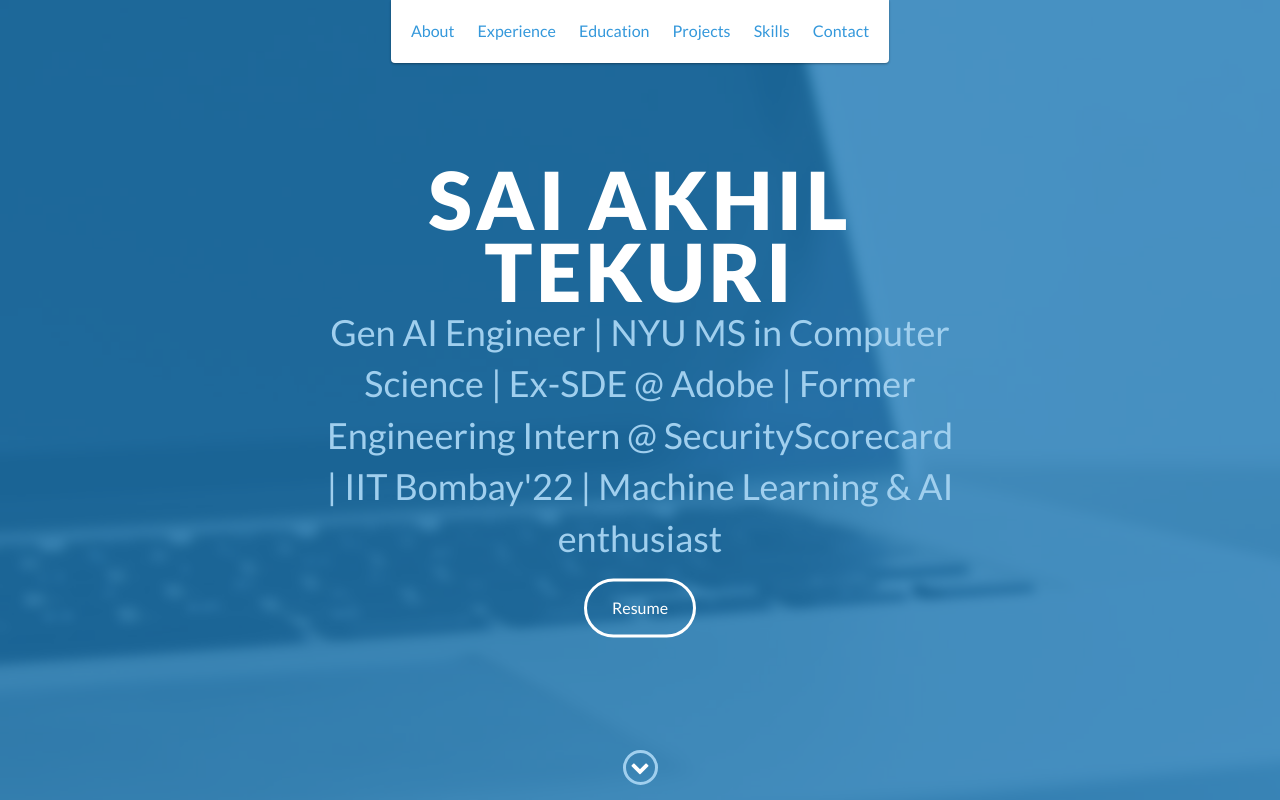
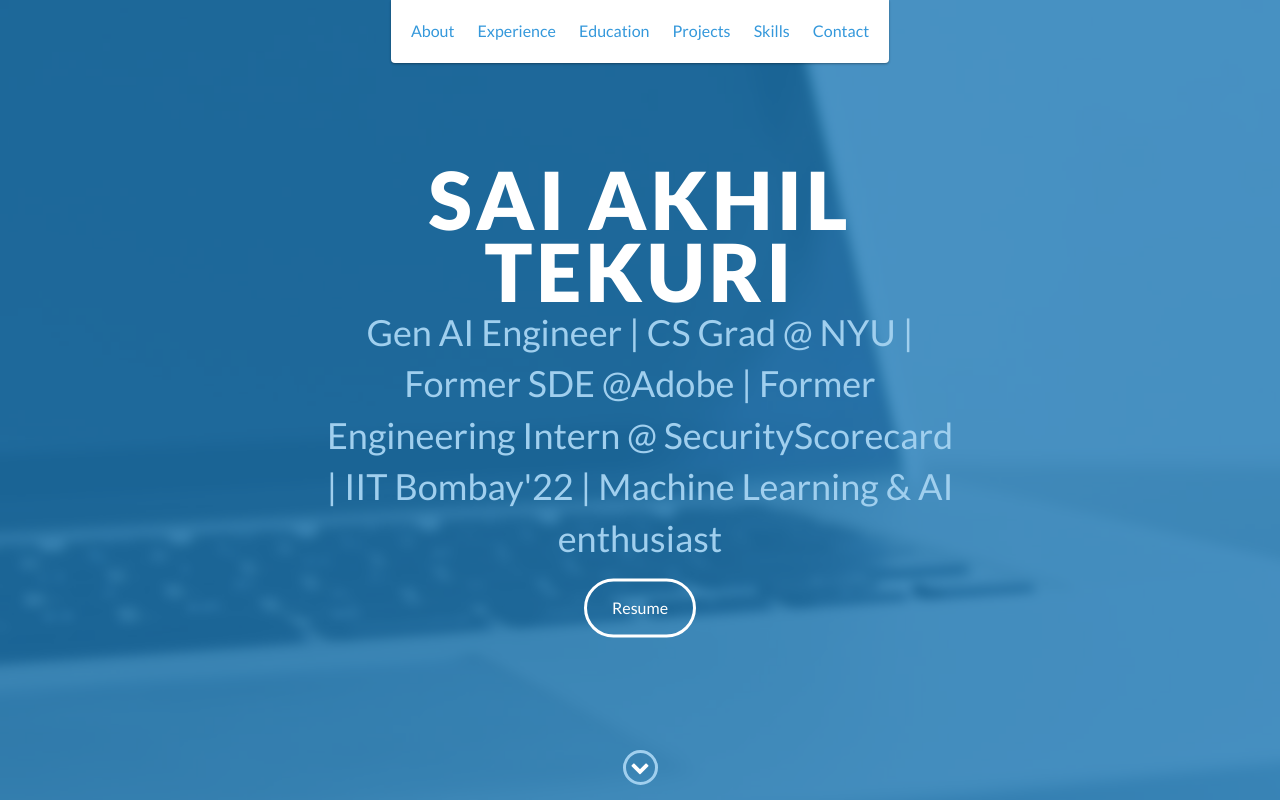
Before and after one commit to TekuriSaiAkhil/portfolio, a website: page index.html in a window 1280 px wide. Shown: the top 800 px of the page. Drawn offline with nearby package versions, Linux system fonts and the light colour scheme.

Commit message:
update tagline

```diff
--- a/index.html
+++ b/index.html
@@ -49,7 +49,7 @@
     <div id="lead">
         <div id="lead-content">
             <h1>Sai Akhil Tekuri</h1>
-            <h2>Gen AI Engineer | NYU MS in Computer Science | Ex-SDE @ Adobe | Former Engineering Intern @ SecurityScorecard | IIT Bombay'22 | Machine Learning & AI enthusiast</h2>
+            <h2>Gen AI Engineer | CS Grad @ NYU | Former SDE @Adobe | Former Engineering Intern @ SecurityScorecard | IIT Bombay'22 | Machine Learning & AI enthusiast</h2>
             <a href="docs/resume.pdf" class="btn-rounded-white">Resume</a>
         </div>
         <!-- End #lead-content -->
```
